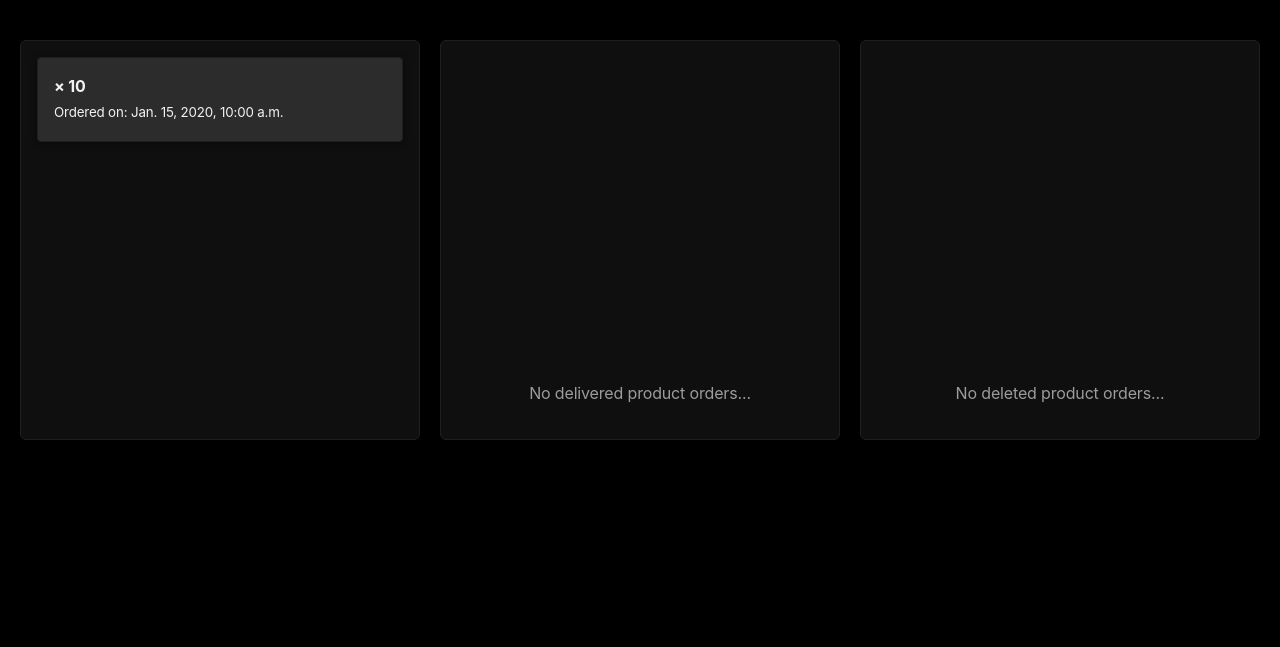
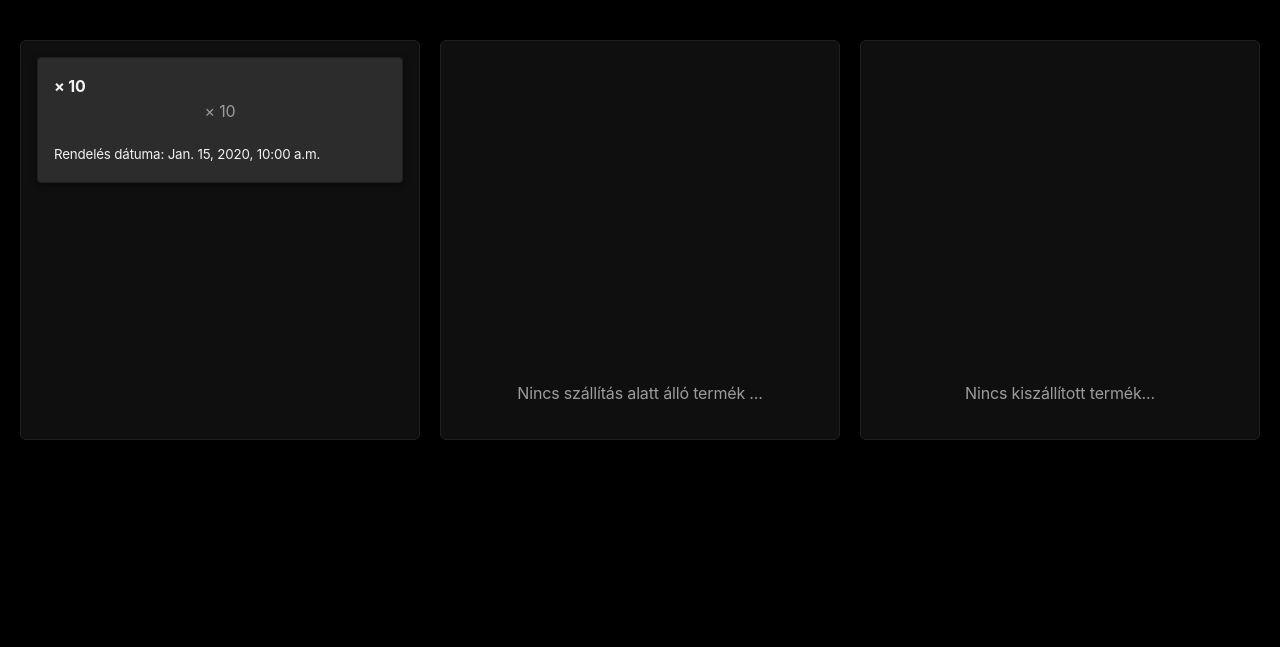
Before and after one commit to mzsl03/ai-powered-webshop, a Django app: page /orders/ in a window 1280 px wide. Shown: the part 55-702 px from the top of the page. Run offline with Django 5.2, Linux system fonts and the light colour scheme; a user stored in the database is signed in; tables that the repository leaves empty hold one stand-in row (values such as "Sample post"); data that the repository does not hold is empty.

Commit message:
feat: order cards now contain all ordered items

```diff
--- a/core_site/application/templates/user_order.html
+++ b/core_site/application/templates/user_order.html
@@ -22,14 +22,19 @@
                                     ...
                                 {% endif %}
                             </strong><br>
+                            <div class="item-list">
+                                {% for item in items %}
+                                    <p>{{ item.product.name }} × {{ item.quantity }}</p>
+                                {% endfor %}
+                            </div>
                         {% else %}
                             <strong>No items</strong><br>
                         {% endif %}
                     {% endwith %}
-                <small>Ordered on: {{ order.order_time|date:"M. j, Y, g:i a" }}</small>
+                    <small>Rendelés dátuma: {{ order.order_time|date:"M. j, Y, g:i a" }}</small>
                 </div>
                 {% empty %}
-            <p>No processing product orders...</p>
+                <p>Nincs feldolgozás alatt álló termék...</p>
             {% endfor %}
         </div>
         <div class="column">
@@ -43,14 +48,19 @@
                                     ...
                                 {% endif %}
                             </strong><br>
+                            <div class="item-list">
+                                {% for item in items %}
+                                    <p>{{ item.product.name }} × {{ item.quantity }}</p>
+                                {% endfor %}
+                            </div>
                         {% else %}
-                        <strong>No items</strong><br>
+                            <strong>Nincs termék</strong><br>
                         {% endif %}
                     {% endwith %}
-                <small>Ordered on: {{ order.order_time|date:"M. j, Y, g:i a" }}</small>
+                    <small>Rendelés dátuma: {{ order.order_time|date:"M. j, Y, g:i a" }}</small>
                 </div>
                 {% empty %}
-            <p>No delivered product orders...</p>
+                <p>Nincs szállítás alatt álló termék ...</p>
             {% endfor %}
         </div>
         <div class="column">
@@ -64,15 +74,21 @@
                                     ...
                                 {% endif %}
                             </strong><br>
+                            <div class="item-list">
+                                {% for item in items %}
+                                    <p>{{ item.product.name }} × {{ item.quantity }}</p>
+                                {% endfor %}
+                            </div>
                         {% else %}
-                        <strong>No items</strong><br>
+                            <strong>Nincs termék</strong><br>
                         {% endif %}
                     {% endwith %}
-                <small>Ordered on: {{ order.order_time|date:"M. j, Y, g:i a" }}</small>
+                    <small>Rendelés dátuma: {{ order.order_time|date:"M. j, Y, g:i a" }}</small>
                 </div>
                 {% empty %}
-            <p>No deleted product orders...</p>
+                <p>Nincs kiszállított termék...</p>
             {% endfor %}
         </div>
     </div>
+    <script src="{% static 'js/user_order.js' %}"></script>
 {% endblock %}
```
Lines whose indentation alone changed are shown as unchanged.
